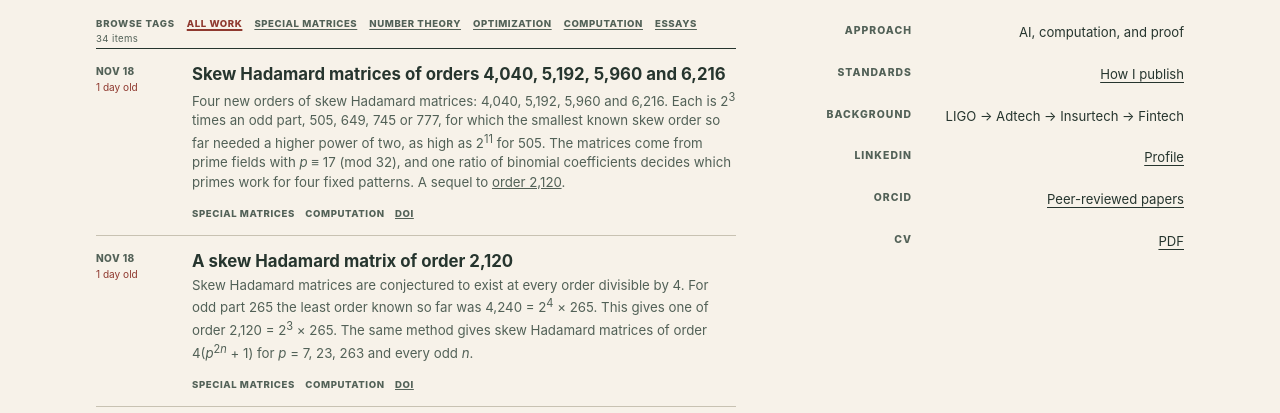
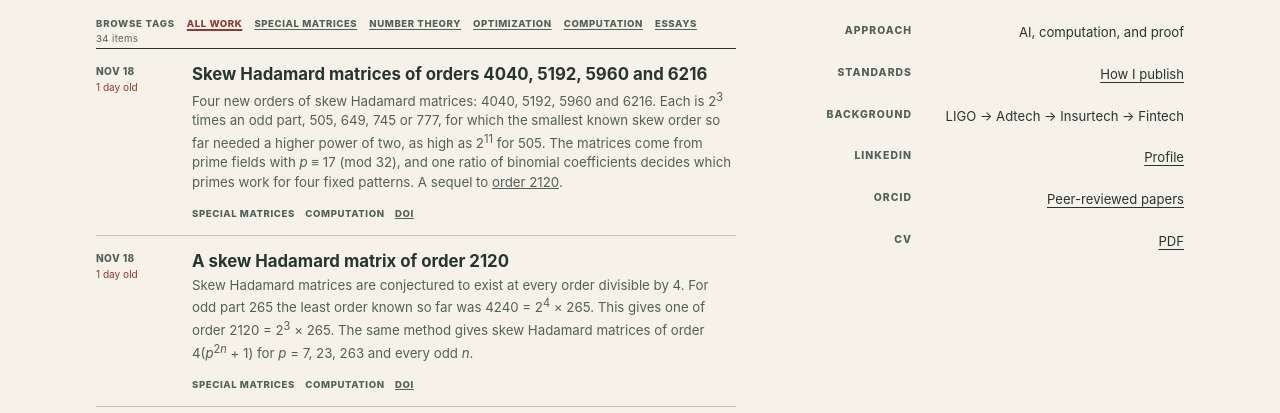
Before and after one commit to jeff-kline/jeff-kline.github.io, a plain HTML site: page index.html in a window 1280 px wide. Shown: the part 136-549 px from the top of the page. Drawn offline with Linux system fonts and the light colour scheme.

Commit message:
Drop thousands separators in the skew Hadamard entries

```diff
--- a/index.html
+++ b/index.html
@@ -582,8 +582,8 @@
                     <article class="note-entry" id="project-skew-hadamard-prime-quartics" data-tags="special computation">
                         <div class="note-date"><time datetime="2026-11-18">Nov 18</time><span class="note-age">Today</span></div>
                         <div>
-                            <h3 class="note-title"><a href="https://github.com/jeff-kline/skew-hadamard-prime-quartics" target="_blank" rel="noopener noreferrer">Skew Hadamard matrices of orders 4,040, 5,192, 5,960 and&nbsp;6,216</a></h3>
-                            <p class="note-summary">Four new orders of skew Hadamard matrices: 4,040, 5,192, 5,960 and 6,216. Each is 2<sup>3</sup> times an odd part, 505, 649, 745 or 777, for which the smallest known skew order so far needed a higher power of two, as high as 2<sup>11</sup> for 505. The matrices come from prime fields with <em>p</em>&nbsp;≡&nbsp;17 (mod&nbsp;32), and one ratio of binomial coefficients decides which primes work for four fixed patterns. A sequel to <a href="#project-skew-hadamard-2120">order 2,120</a>.</p>
+                            <h3 class="note-title"><a href="https://github.com/jeff-kline/skew-hadamard-prime-quartics" target="_blank" rel="noopener noreferrer">Skew Hadamard matrices of orders 4040, 5192, 5960 and&nbsp;6216</a></h3>
+                            <p class="note-summary">Four new orders of skew Hadamard matrices: 4040, 5192, 5960 and 6216. Each is 2<sup>3</sup> times an odd part, 505, 649, 745 or 777, for which the smallest known skew order so far needed a higher power of two, as high as 2<sup>11</sup> for 505. The matrices come from prime fields with <em>p</em>&nbsp;≡&nbsp;17 (mod&nbsp;32), and one ratio of binomial coefficients decides which primes work for four fixed patterns. A sequel to <a href="#project-skew-hadamard-2120">order 2120</a>.</p>
                         </div>
                         <div class="note-tags" aria-label="Tags and citation for Skew Hadamard matrices of orders 4040, 5192, 5960 and 6216">
                             <span class="note-tag">special matrices</span>
@@ -595,8 +595,8 @@
                     <article class="note-entry" id="project-skew-hadamard-2120" data-tags="special computation">
                         <div class="note-date"><time datetime="2026-11-18">Nov 18</time><span class="note-age">Today</span></div>
                         <div>
-                            <h3 class="note-title"><a href="https://github.com/jeff-kline/skew-hadamard-2120" target="_blank" rel="noopener noreferrer">A skew Hadamard matrix of order&nbsp;2,120</a></h3>
-                            <p class="note-summary">Skew Hadamard matrices are conjectured to exist at every order divisible by 4. For odd part 265 the least order known so far was 4,240&nbsp;=&nbsp;2<sup>4</sup>&nbsp;×&nbsp;265. This gives one of order 2,120&nbsp;=&nbsp;2<sup>3</sup>&nbsp;×&nbsp;265. The same method gives skew Hadamard matrices of order 4(<em>p</em><sup>2<em>n</em></sup>&nbsp;+&nbsp;1) for <em>p</em>&nbsp;=&nbsp;7, 23, 263 and every odd&nbsp;<em>n</em>.</p>
+                            <h3 class="note-title"><a href="https://github.com/jeff-kline/skew-hadamard-2120" target="_blank" rel="noopener noreferrer">A skew Hadamard matrix of order&nbsp;2120</a></h3>
+                            <p class="note-summary">Skew Hadamard matrices are conjectured to exist at every order divisible by 4. For odd part 265 the least order known so far was 4240&nbsp;=&nbsp;2<sup>4</sup>&nbsp;×&nbsp;265. This gives one of order 2120&nbsp;=&nbsp;2<sup>3</sup>&nbsp;×&nbsp;265. The same method gives skew Hadamard matrices of order 4(<em>p</em><sup>2<em>n</em></sup>&nbsp;+&nbsp;1) for <em>p</em>&nbsp;=&nbsp;7, 23, 263 and every odd&nbsp;<em>n</em>.</p>
                         </div>
                         <div class="note-tags" aria-label="Tags and citation for A skew Hadamard matrix of order 2120">
                             <span class="note-tag">special matrices</span>
```
